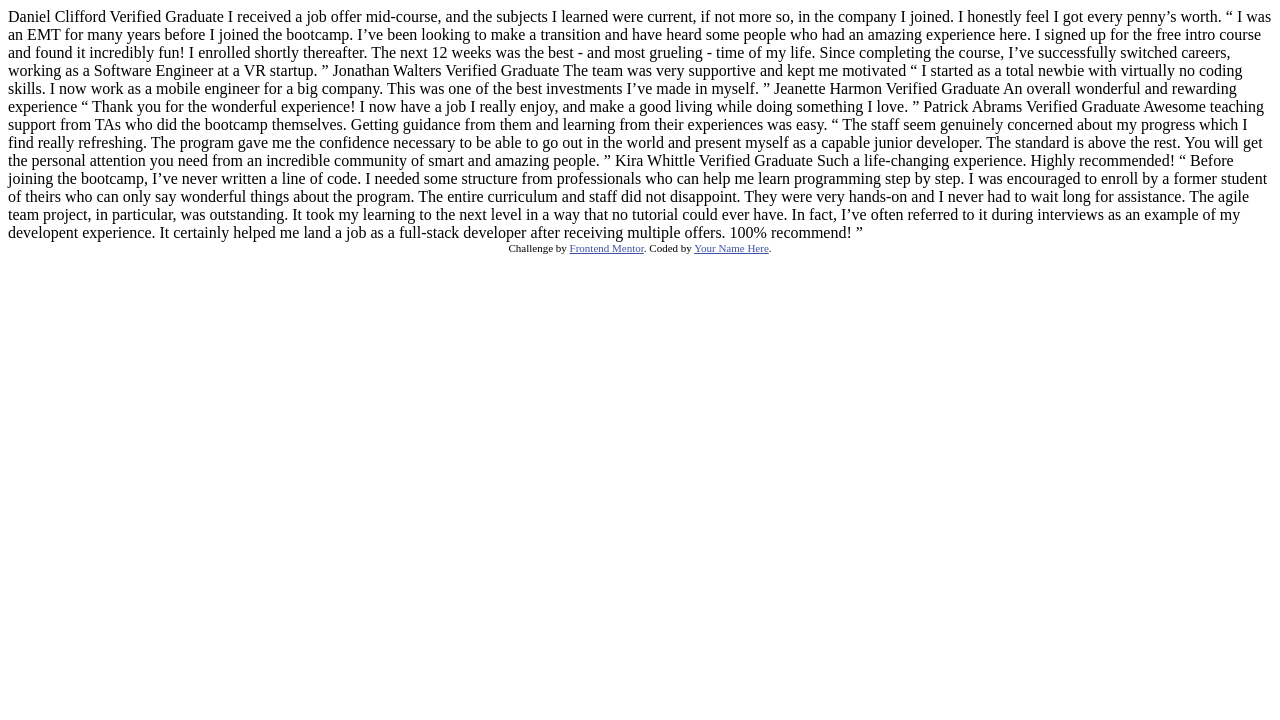
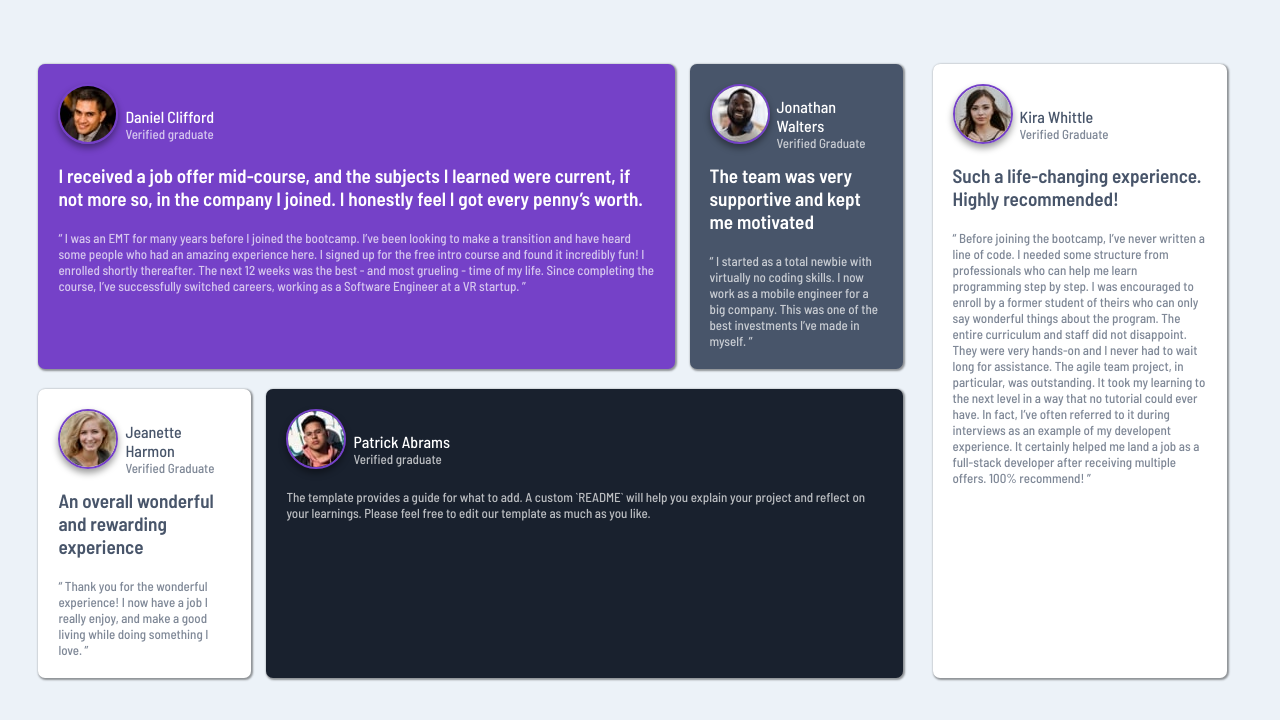
Before and after one commit to Meetkamal256/Testimonials-grid-section-frontend-mentor, a plain HTML site: page index.html in a window 1280 px wide. Drawn offline with Linux system fonts and the light colour scheme.

Commit message:
added content to each section

```diff
--- a/index.html
+++ b/index.html
@@ -1,76 +1,133 @@
 <!DOCTYPE html>
 <html lang="en">
-<head>
-  <meta charset="UTF-8">
-  <meta name="viewport" content="width=device-width, initial-scale=1.0"> <!-- displays site properly based on user's device -->
-
-  <link rel="icon" type="image/png" sizes="32x32" href="./images/favicon-32x32.png">
-
-  <title>Frontend Mentor | [Challenge Name Here]</title>
-
-  <!-- Feel free to remove these styles or customise in your own stylesheet 👍 -->
-  <style>
-    .attribution { font-size: 11px; text-align: center; }
-    .attribution a { color: hsl(228, 45%, 44%); }
-  </style>
-</head>
-<body>
-  Daniel Clifford
-  Verified Graduate
-
-  I received a job offer mid-course, and the subjects I learned were current, if not more so,
-  in the company I joined. I honestly feel I got every penny’s worth.
-
-  “ I was an EMT for many years before I joined the bootcamp. I’ve been looking to make a
-  transition and have heard some people who had an amazing experience here. I signed up
-  for the free intro course and found it incredibly fun! I enrolled shortly thereafter.
-  The next 12 weeks was the best - and most grueling - time of my life. Since completing
-  the course, I’ve successfully switched careers, working as a Software Engineer at a VR startup. ”
-
-  Jonathan Walters
-  Verified Graduate
-
-  The team was very supportive and kept me motivated
-
-  “ I started as a total newbie with virtually no coding skills. I now work as a mobile engineer
-  for a big company. This was one of the best investments I’ve made in myself. ”
-
-  Jeanette Harmon
-  Verified Graduate
-
-  An overall wonderful and rewarding experience
-
-  “ Thank you for the wonderful experience! I now have a job I really enjoy, and make a good living
-  while doing something I love. ”
-
-  Patrick Abrams
-  Verified Graduate
-
-  Awesome teaching support from TAs who did the bootcamp themselves. Getting guidance from them and
-  learning from their experiences was easy.
-
-  “ The staff seem genuinely concerned about my progress which I find really refreshing. The program
-  gave me the confidence necessary to be able to go out in the world and present myself as a capable
-  junior developer. The standard is above the rest. You will get the personal attention you need from
-  an incredible community of smart and amazing people. ”
-
-  Kira Whittle
-  Verified Graduate
-
-  Such a life-changing experience. Highly recommended!
-
-  “ Before joining the bootcamp, I’ve never written a line of code. I needed some structure from
-  professionals who can help me learn programming step by step. I was encouraged to enroll by a former
-  student of theirs who can only say wonderful things about the program. The entire curriculum and staff
-  did not disappoint. They were very hands-on and I never had to wait long for assistance. The agile team
-  project, in particular, was outstanding. It took my learning to the next level in a way that no tutorial
-  could ever have. In fact, I’ve often referred to it during interviews as an example of my developent
-  experience. It certainly helped me land a job as a full-stack developer after receiving multiple offers.
-  100% recommend! ”
-
-  <div class="attribution">
-    Challenge by <a href="https://www.frontendmentor.io?ref=challenge" target="_blank">Frontend Mentor</a>.
-    Coded by <a href="#">Your Name Here</a>.
-  </div>
-</body>
+  <head>
+    <meta charset="UTF-8" />
+    <meta name="viewport" content="width=device-width, initial-scale=1.0" />
+    <!-- displays site properly based on user's device -->
+    <link
+      rel="icon"
+      type="image/png"
+      sizes="32x32"
+      href="./images/favicon-32x32.png"
+    />
+    <title>Frontend Mentor | Testimonials grid section</title>
+    <link rel="stylesheet" href="styles.css" />
+      <!-- google fonts -->
+      <link rel="preconnect" href="https://fonts.googleapis.com" />
+      <link rel="preconnect" href="https://fonts.gstatic.com" crossorigin />
+      <link
+        href="https://fonts.googleapis.com/css2?family=Barlow+Semi+Condensed:wght@500;600&family=Karla:wght@400;700&display=swap"
+        rel="stylesheet"
+      />
+  </head>
+  <body>
+    <div id="testimonial-grid-container">
+      <div id="main-left">
+        <div id="top">
+          <div id="testimonial-1" class="grid-item">
+            <div id="title">
+              <div class="header">
+                <img src="./images/image-daniel.jpg" alt="" class="profile" />
+                <div class="header-text">
+                  <p class="name">Daniel Clifford</p>
+                  <p>Verified graduate</p>
+                </div>
+              </div>
+            </div>
+            <h4>
+              I received a job offer mid-course, and the subjects I learned were
+              current, if not more so, in the company I joined. I honestly feel
+              I got every penny’s worth.
+            </h4>
+            <p>
+              “ I was an EMT for many years before I joined the bootcamp. I’ve
+              been looking to make a transition and have heard some people who
+              had an amazing experience here. I signed up for the free intro
+              course and found it incredibly fun! I enrolled shortly thereafter.
+              The next 12 weeks was the best - and most grueling - time of my
+              life. Since completing the course, I’ve successfully switched
+              careers, working as a Software Engineer at a VR startup. ”
+            </p>
+          </div>
+          <div id="testimonial-2" class="grid-item">
+            <div class="header">
+              <img
+                src="./images/image-jonathan.jpg"
+                alt="profile-image"
+                class="profile"
+              />
+              <div class="header-text">
+                <p class="name">Jonathan Walters</p>
+                <p>Verified Graduate</p>
+              </div>
+            </div>
+            <h4>The team was very supportive and kept me motivated</h4>
+            <p>
+              “ I started as a total newbie with virtually no coding skills. I
+              now work as a mobile engineer for a big company. This was one of
+              the best investments I’ve made in myself. ”
+            </p>
+          </div>
+        </div>
+        <div id="bottom">
+          <div id="testimonial-3" class="grid-item">
+            <div class="header">
+              <img
+                src="./images/image-jeanette.jpg"
+                alt="profile-image"
+                class="profile"
+              />
+              <div class="header-text">
+                <p class="name">Jeanette Harmon</p>
+                <p>Verified Graduate</p>
+              </div>
+            </div>
+            <h4>An overall wonderful and rewarding experience</h4>
+            <p>
+              “ Thank you for the wonderful experience! I now have a job I
+              really enjoy, and make a good living while doing something I love.
+              ”
+            </p>
+          </div>
+          <div id="testimonial-4" class="grid-item">
+            <div class="header">
+              <img src="./images/image-patrick.jpg" alt="profile-image" />
+              <div class="header-text">
+                <p class="name">Patrick Abrams</p>
+                <p>Verified graduate</p>
+              </div>
+            </div>
+            <p>
+              The template provides a guide for what to add. A custom `README`
+              will help you explain your project and reflect on your learnings.
+              Please feel free to edit our template as much as you like.
+            </p>
+          </div>
+        </div>
+      </div>
+      <div id="testimonial-5" class="grid-item">
+        <div class="header">
+          <img src="./images/image-kira.jpg" alt="profile-image" />
+          <div class="header-text">
+            <p class="name">Kira Whittle</p>
+            <p>Verified Graduate</p>
+          </div>
+        </div>
+        <h4>Such a life-changing experience. Highly recommended!</h4>
+        <p>
+          “ Before joining the bootcamp, I’ve never written a line of code. I
+          needed some structure from professionals who can help me learn
+          programming step by step. I was encouraged to enroll by a former
+          student of theirs who can only say wonderful things about the program.
+          The entire curriculum and staff did not disappoint. They were very
+          hands-on and I never had to wait long for assistance. The agile team
+          project, in particular, was outstanding. It took my learning to the
+          next level in a way that no tutorial could ever have. In fact, I’ve
+          often referred to it during interviews as an example of my developent
+          experience. It certainly helped me land a job as a full-stack
+          developer after receiving multiple offers. 100% recommend! ”
+        </p>
+      </div>
+    </div>
+  </body>
 </html>
--- /dev/null
+++ b/styles.css
@@ -0,0 +1,126 @@
+*{
+    box-sizing: border-box;
+    margin: 0;
+    padding: 0;
+}
+
+body{
+    background-color: #ecf2f8;
+    font-family: 'Barlow Semi Condensed', sans-serif;
+}
+
+#testimonial-1{
+    background-color: #7541c8;
+    color: #fff;
+
+}
+
+#testimonial-2{
+    background-color: #48556a;
+    color: #fff;
+}
+
+#testimonial-3, #testimonial-5{
+    background-color: #fff;
+    color: #48556a
+}
+
+#testimonial-4{
+    background-color:  #19212e;
+    color: #fff;
+}
+
+#testimonial-5{
+    background-color: #fff;
+}
+
+#testimonial-grid-container{
+    padding: 5% 3%;
+}
+
+.grid-item{
+    margin-bottom: 20px;
+    padding: 20px;
+    border-radius: 7px;
+    box-shadow: 1px 1px 2px 1px rgba(0,0,0,0.4);
+    font-size: 13px;
+}
+
+.grid-item h4{
+    margin-bottom: 20px;
+    font-size: 1.2rem;
+}
+
+.grid-item p{
+    opacity: 70%;
+}
+
+.header .name{
+    opacity: 100%;
+    font-size: 1rem;
+}
+
+
+.header img{
+    border-radius: 50%;
+    border: 2px solid #7541c8;
+    box-shadow: 0px 4px 7px rgba(0,0,0,0.4);
+    margin-right: 7px;
+    margin-bottom: 20px;
+}
+
+.header{
+    display:flex;
+    align-items: center;
+}
+
+@media (min-width: 576px){
+    #testimonial-grid-container{
+        max-width: 1440px;
+        margin: 0 auto;
+    }
+
+    #testimonial-grid-container,
+    #top,
+    #bottom,
+    #main-left{
+        display: flex;
+    }
+
+
+    #top{
+        flex-basis: 50%;
+    }
+
+    #bottom{
+        flex-basis: 50%;
+    }
+
+    #testimonial-5{
+        flex-basis: 25%;
+    }
+
+    #main-left{
+        flex-direction: column;
+        flex-basis: 75%;
+    }
+
+    #testimonial-1, #testimonial-4{
+        flex-basis: 75%;
+
+    }
+
+    #testimonial-2, #testimonial-3{
+      flex-basis: 25%;
+    }
+
+    #main-left, .grid-item{
+        margin-right: 15px;
+    }
+
+
+
+
+
+
+}
```
Also changed, not shown: placeholder.txt (added), 1 other file.
